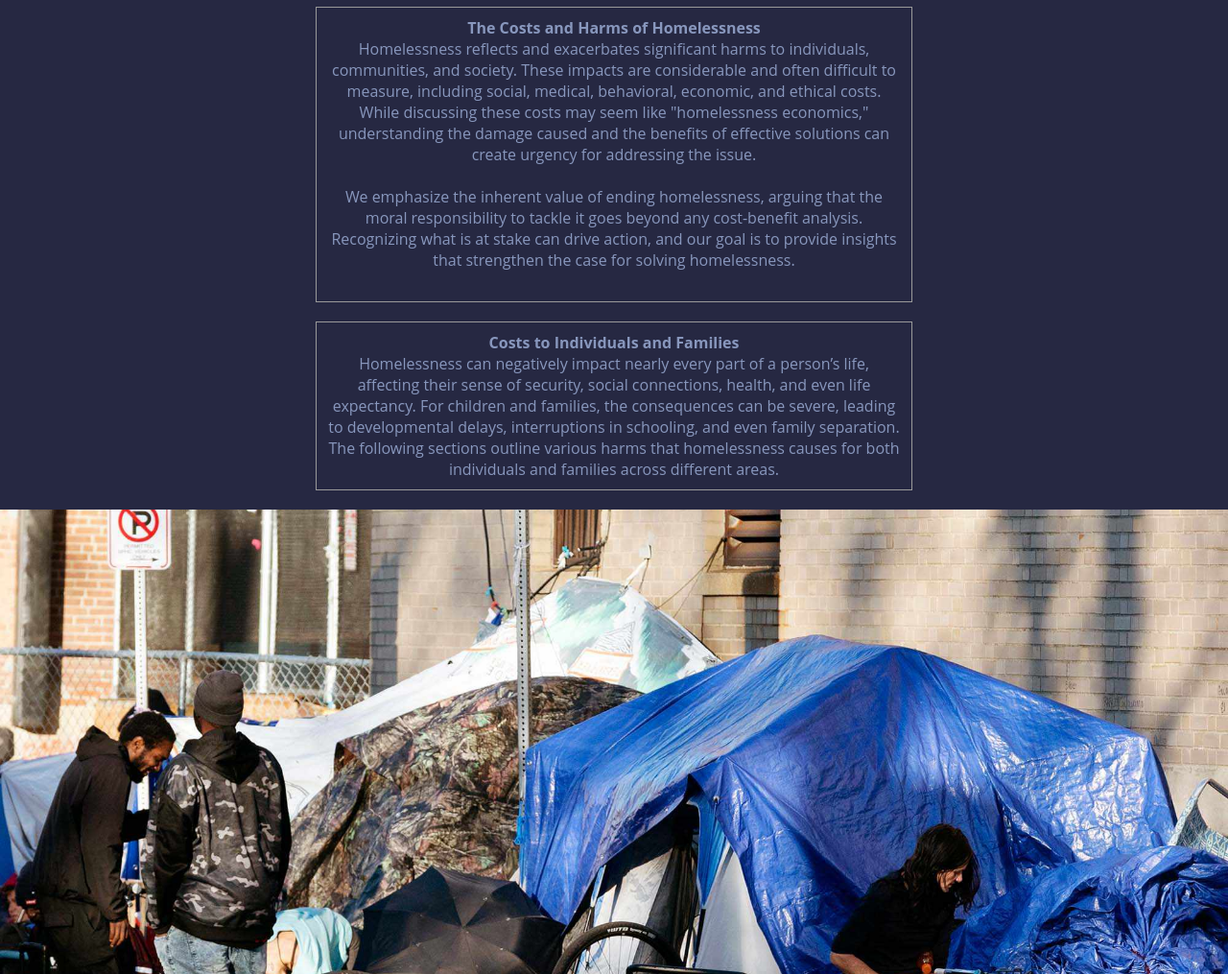
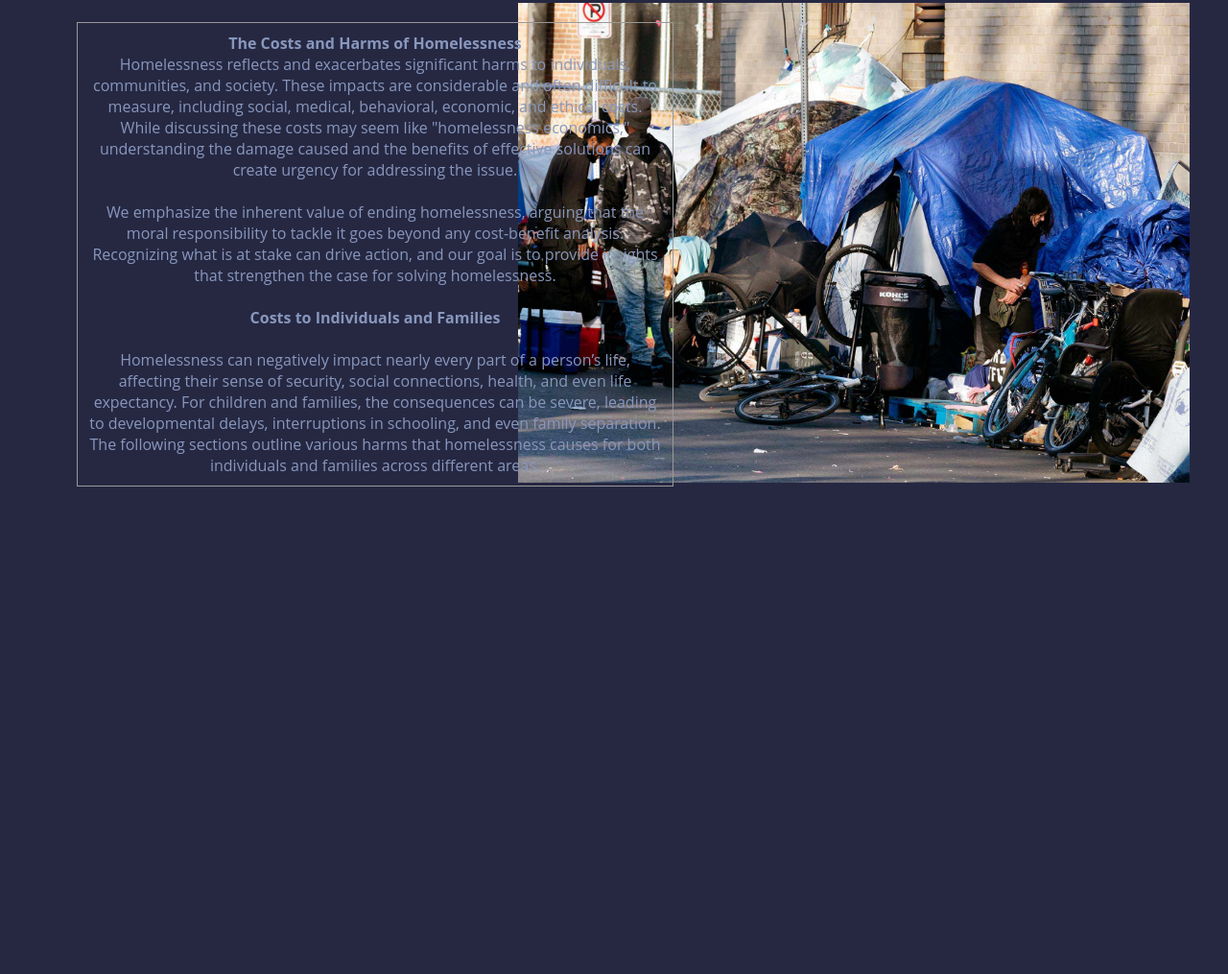
Before and after one commit to Xenriaa/CS3-2Q-G5-Proj, a plain HTML site: page index.html in a window 1280 px wide. Shown: the part 465-1480 px from the top of the page at 96% size. After the commit the page ends 972 px from the top, so only its background shows below. Drawn offline with Linux system fonts and the light colour scheme.

Commit message:
Add files via upload

```diff
--- a/index.html
+++ b/index.html
@@ -101,26 +101,13 @@ body {
 }
 
 .causes{
-    position: relative;
+    position: absolute;
     border: 1px solid #999;
     padding: 10px;
     margin: 20px auto;
     max-width: 600px;
+	margin-left: 80px;
 }
-
-.text3{
-    text-align: center;
-    color: #8897BD;
-}
-
-.causes2{
-    position: relative;
-    border: 1px solid #999;
-    padding: 10px;
-    margin: 20px auto;
-    max-width: 600px;
-}
-
 .homeless img{
     display: block;
     margin: 20px auto;
@@ -167,21 +154,18 @@ body {
 		Recognizing what is at stake can drive action, and our goal is to provide insights that strengthen the case for solving homelessness.
         <br>
         <br>
-    </p>
-</div>
-
-<div class="text3">
-    <p class="causes2">
-        <strong>Costs to Individuals and Families</strong>
+		<strong>Costs to Individuals and Families</strong>
         <br>
+		<br>
         Homelessness can negatively impact nearly every part of a person’s life, affecting their sense of security, social connections, health, and even life expectancy.
 		For children and families, the consequences can be severe, leading to developmental delays, interruptions in schooling, and even family separation.
 		The following sections outline various harms that homelessness causes for both individuals and families across different areas.
     </p>
+    </p>
 </div>
 
-<div class="homeless">
-    <img src="poor1.jpg" alt="trashy environment">
-</div>
+	<div>
+		<img style="height: 500px; width: 700px; float: right; margin-right: 40px;" src="poor1.jpg" alt="sleeping homeless man">
+	</div>
 </body>
 </html>
```
